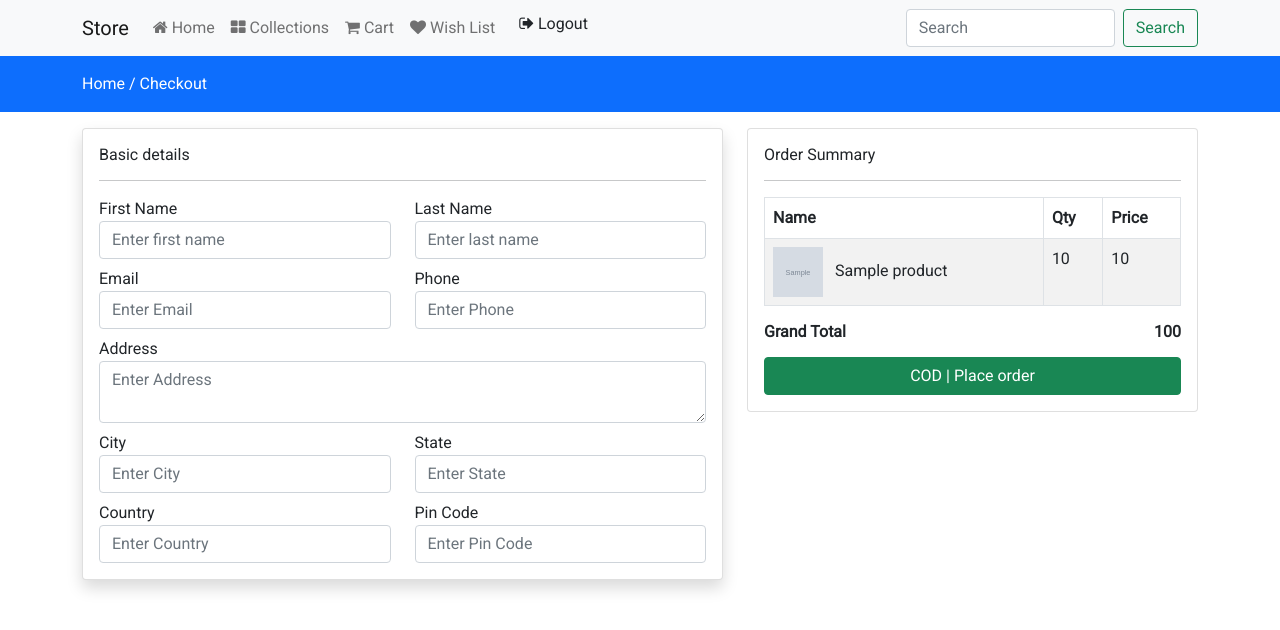
After one commit to Bernardo-Mejia/EcommerceDjango, a Django app: page /checkout in a window 1280 px wide. The commit adds this page. Shown: the top 630 px of the page. Run offline with Django 4.2, Linux system fonts and the light colour scheme; a user stored in the database is signed in; tables that the repository leaves empty hold one stand-in row (values such as "Sample post"); grey boxes marked "Sample" are stand-in pictures; some libraries are stand-ins or nearby versions.

Commit message:
checkout page

```diff
--- a/a.html
+++ /dev/null
@@ -1,6 +0,0 @@
-<label for="Quantity">Quantity</label>
-<div class="input-group text-center mb-3" style="width: 130px;">
-    <button class="input-group-text changeQuantity decrement-btn">-</button>
-    <input type="text" name="quantity" class="form-control qty-input text-center" value="">
-    <button class="input-group-text changeQuantity increment-btn">+</button>
-</div>
--- /dev/null
+++ b/store/controller/checkout.py
@@ -0,0 +1,21 @@
+from django.shortcuts import redirect, render
+from django.contrib import messages
+
+from django.contrib.auth.decorators import login_required
+
+from store.models import Cart
+
+
+def index(request):
+    rawCart = Cart.objects.filter(user=request.user)
+    for item in rawCart:
+        if item.product_qty > item.product.quantity:
+            Cart.objects.delete(id=item.id)
+
+    cartItems = Cart.objects.filter(user=request.user)
+    total_price = 0
+    for item in cartItems:
+        total_price += total_price + item.product.selling_price * item.product_qty
+
+    context = {"cartItems": cartItems, "total_price": total_price}
+    return render(request, "store/checkout.html", context)
--- a/store/templates/store/cart.html
+++ b/store/templates/store/cart.html
@@ -46,6 +46,7 @@
                             </div>
                         </div>
                     {% endfor %}
+                    <a href="{% url 'checkout' %}" class="btn btn-outline-success ">Checkout</a>
                 {% else %}
                     <h4>Your cart is empty</h4>
                 {% endif %}
--- /dev/null
+++ b/store/templates/store/checkout.html
@@ -0,0 +1,164 @@
+{% extends 'store/layouts/main.html' %} {% block content %} {% load humanize %}
+<div class="py-3 bg-primary">
+  <div class="container">
+    <a href="{% url 'home' %}" class="text-white">Home /</a>
+    <a href="{% url 'checkout' %}" class="text-white">Checkout </a>
+  </div>
+</div>
+
+<div class="container mt-3">
+  <div class="row">
+    <div class="col-md-7">
+      <div class="card shadow">
+        <div class="card-body">
+          <h6>Basic details</h6>
+          <hr />
+          <div class="row">
+            <div class="col-md-6">
+              <label for="firstName">First Name</label>
+              <input
+                type="text"
+                id="firstName"
+                class="form-control"
+                placeholder="Enter first name"
+              />
+            </div>
+
+            <div class="col-md-6">
+              <label for="lastName">Last Name</label>
+              <input
+                type="text"
+                id="lastName"
+                class="form-control"
+                placeholder="Enter last name"
+              />
+            </div>
+
+            <div class="col-md-6 mt-2">
+              <label for="Email">Email</label>
+              <input
+                type="email"
+                id="Email"
+                class="form-control"
+                placeholder="Enter Email"
+              />
+            </div>
+
+            <div class="col-md-6 mt-2">
+              <label for="Phone">Phone</label>
+              <input
+                type="text"
+                id="Phone"
+                class="form-control"
+                placeholder="Enter Phone"
+              />
+            </div>
+
+            <div class="col-md-12 mt-2">
+              <label for="Address">Address</label>
+              <textarea
+                type="text"
+                id="Address"
+                class="form-control"
+                placeholder="Enter Address"
+              ></textarea>
+            </div>
+
+            <div class="col-md-6 mt-2">
+              <label for="City">City</label>
+              <input
+                type="text"
+                id="City"
+                class="form-control"
+                placeholder="Enter City"
+              />
+            </div>
+
+            <div class="col-md-6 mt-2">
+              <label for="State">State</label>
+              <input
+                type="text"
+                id="State"
+                class="form-control"
+                placeholder="Enter State"
+              />
+            </div>
+
+            <div class="col-md-6 mt-2">
+              <label for="Country">Country</label>
+              <input
+                type="text"
+                id="Country"
+                class="form-control"
+                placeholder="Enter Country"
+              />
+            </div>
+
+            <div class="col-md-6 mt-2">
+              <label for="Pin_Code">Pin Code</label>
+              <input
+                type="text"
+                id="Pin_Code"
+                class="form-control"
+                placeholder="Enter Pin Code"
+              />
+            </div>
+          </div>
+        </div>
+      </div>
+    </div>
+
+    <div class="col-md-5">
+      <div class="card">
+        <div class="card-body">
+          <h6>Order Summary</h6>
+          <hr />
+          {% if cartItems %}
+          <table class="table table-bordered table-striped">
+            <thead>
+              <tr>
+                <th>Name</th>
+                <th>Qty</th>
+                <th>Price</th>
+              </tr>
+            </thead>
+            <tbody>
+              {% for item in cartItems %}
+              <tr>
+                <td>
+                  <img
+                    src="{{item.product.product_image.url}}"
+                    alt="{{item.product.name}}"
+                    class="me-2"
+                    width="50px"
+                    height="50px"
+                  />
+                  {{item.product.name}}
+                </td>
+                <td>{{item.product_qty}}</td>
+                <td>
+                  {{item.product.selling_price | stringformat:'d'|intcomma}}
+                </td>
+              </tr>
+              {% endfor %}
+            </tbody>
+          </table>
+          <h6 class="fw-bold">
+            Grand Total
+            <span class="float-end"
+              >{{total_price | stringformat:'d'|intcomma}}</span
+            >
+          </h6>
+          <div class="mt-3">
+            <a href="#" class="btn btn-success w-100">COD | Place order</a>
+          </div>
+          {% else %}
+          <h4>Your cart is empty</h4>
+          {% endif %}
+        </div>
+      </div>
+    </div>
+  </div>
+</div>
+
+{% endblock content %}
--- a/store/urls.py
+++ b/store/urls.py
@@ -4,7 +4,7 @@ from django.urls import path
 from django.conf import settings
 from django.conf.urls.static import static
 from .views import *
-from .controller import authview, cart, wishlist
+from .controller import authview, cart, wishlist, checkout
 
 urlpatterns = [
     path('', view=home, name='home'),
@@ -24,4 +24,6 @@ urlpatterns = [
     path("wishlist", wishlist.index, name="wishlist"),
     path("add-to-wishlist", wishlist.addtowishlist, name="addtowishlist"),
     path("delete-wishlist-item", wishlist.deletewishlist, name="deletewishlist"),
+
+    path("checkout", checkout.index, name="checkout"),
 ]
```
